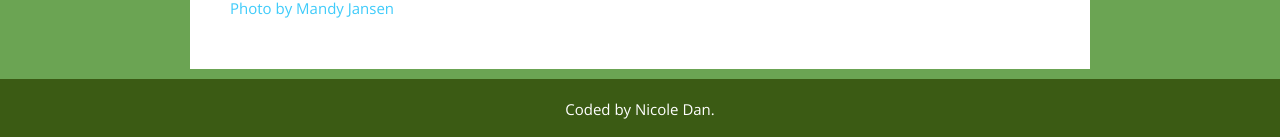
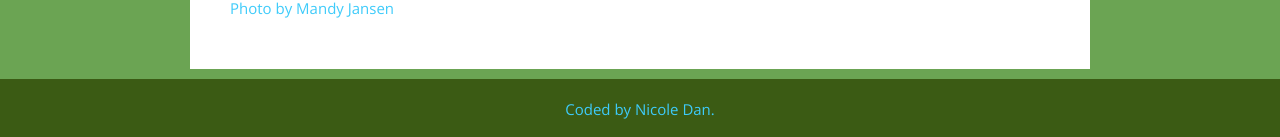
Before and after one commit to nicoledan/panda, a plain HTML site: page index.html in a window 1280 px wide. Shown: the part 760-897 px from the top of the page. Drawn offline with nearby package versions, Linux system fonts and the light colour scheme.

Commit message:
second commit

```diff
--- a/index.html
+++ b/index.html
@@ -34,7 +34,7 @@
 
 </div>
 
-<footer>Coded by Nicole Dan.</footer>
+<footer><a href="https://github.com/nicoledan/panda">Coded by Nicole Dan.</a></footer>
 
 </div>
 
```
